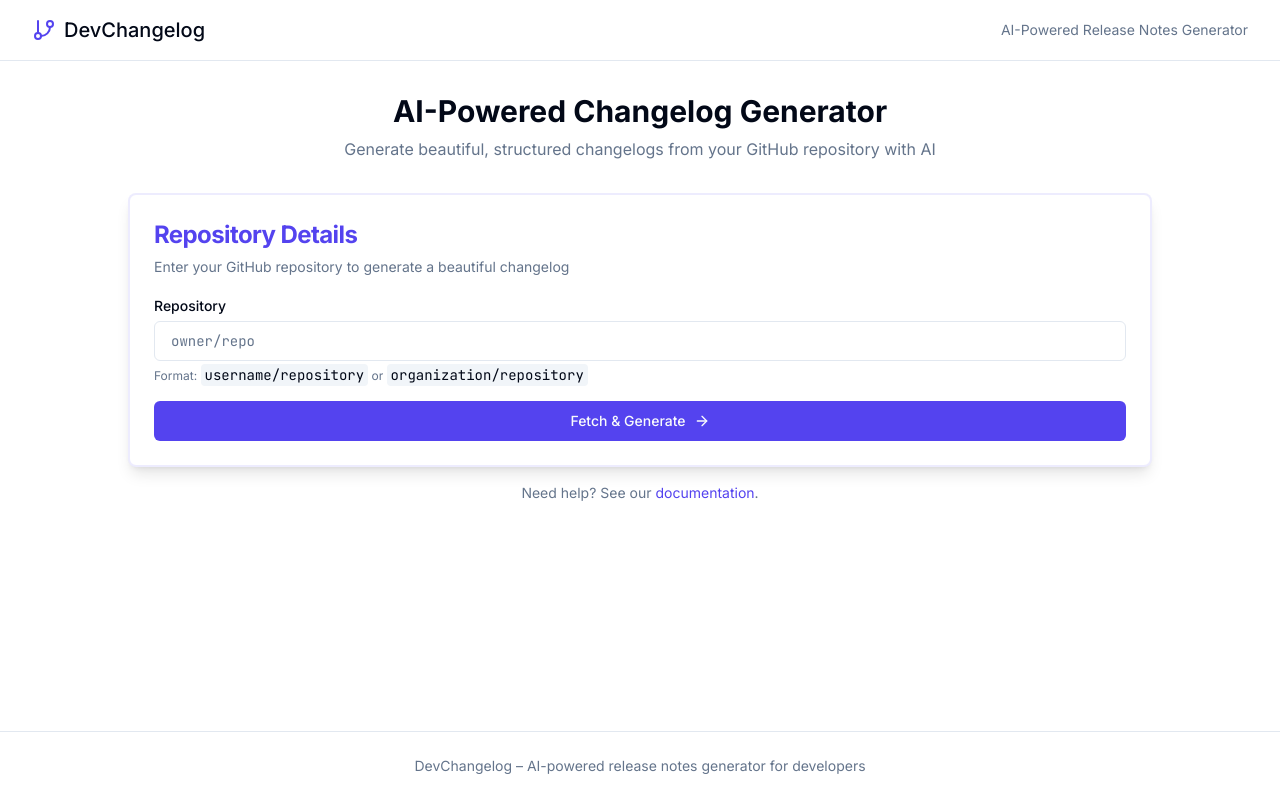
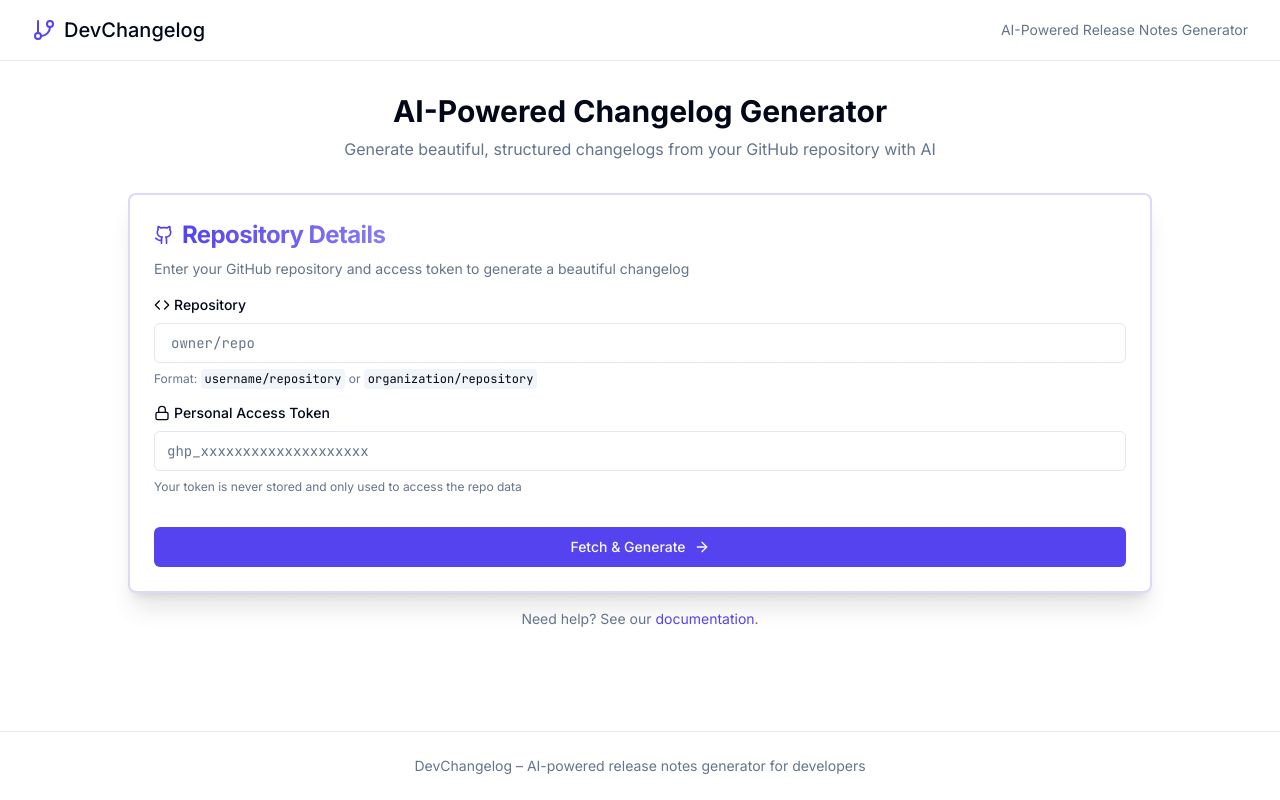
Before and after one commit to marianaramd/bullet-scribe-publish, a React (Vite) app: page / in a window 1280 px wide. Built offline with nearby package versions, Linux system fonts and the light colour scheme.

Commit message:
Add PAT input to GitHub form
Adds a new input field to the GitHub form for the user to enter their personal access token.

```diff
--- a/src/components/GitHubForm.tsx
+++ b/src/components/GitHubForm.tsx
@@ -5,15 +5,16 @@ import { Input } from '@/components/ui/input';
 import { Label } from '@/components/ui/label';
 import { Card, CardContent, CardDescription, CardFooter, CardHeader, CardTitle } from '@/components/ui/card';
 import { toast } from '@/hooks/use-toast';
-import { ArrowRight } from 'lucide-react';
+import { ArrowRight, Code, Github } from 'lucide-react';
 
 interface GitHubFormProps {
-  onGenerate: (data: { repoOwner: string; repoName: string }) => void;
+  onGenerate: (data: { repoOwner: string; repoName: string; token?: string }) => void;
   isLoading: boolean;
 }
 
 const GitHubForm = ({ onGenerate, isLoading }: GitHubFormProps) => {
   const [repoInput, setRepoInput] = useState('');
+  const [token, setToken] = useState('');
 
   const handleSubmit = (e: React.FormEvent) => {
     e.preventDefault();
@@ -30,22 +31,25 @@ const GitHubForm = ({ onGenerate, isLoading }: GitHubFormProps) => {
     }
 
     const [, repoOwner, repoName] = repoMatch;
-    onGenerate({ repoOwner, repoName });
+    onGenerate({ repoOwner, repoName, token: token.trim() || undefined });
   };
 
   return (
-    <Card className="w-full border-2 border-primary/10 shadow-lg bg-gradient-to-b from-card to-background">
-      <CardHeader className="pb-4">
-        <CardTitle className="text-2xl font-bold text-primary">Repository Details</CardTitle>
+    <Card className="w-full border-2 border-primary/20 shadow-xl bg-gradient-to-br from-card to-background/60 hover:shadow-lg transition-all">
+      <CardHeader className="pb-4 space-y-1">
+        <div className="flex items-center gap-2 mb-1">
+          <Github className="h-5 w-5 text-primary" />
+          <CardTitle className="text-2xl font-bold bg-clip-text text-transparent bg-gradient-to-r from-primary to-primary/70">Repository Details</CardTitle>
+        </div>
         <CardDescription className="text-muted-foreground">
-          Enter your GitHub repository to generate a beautiful changelog
+          Enter your GitHub repository and access token to generate a beautiful changelog
         </CardDescription>
       </CardHeader>
       <form onSubmit={handleSubmit}>
-        <CardContent className="pb-2">
-          <div className="space-y-1">
-            <Label htmlFor="github-repo" className="text-sm font-medium">
-              Repository
+        <CardContent className="space-y-4">
+          <div className="space-y-2">
+            <Label htmlFor="github-repo" className="text-sm font-medium flex items-center gap-1">
+              <Code className="h-4 w-4" /> Repository
             </Label>
             <div className="relative">
               <Input
@@ -53,18 +57,38 @@ const GitHubForm = ({ onGenerate, isLoading }: GitHubFormProps) => {
                 placeholder="owner/repo"
                 value={repoInput}
                 onChange={(e) => setRepoInput(e.target.value)}
-                className="font-mono pl-4 pr-4 focus-visible:ring-primary/50"
+                className="font-mono pl-4 pr-4 focus-visible:ring-primary/50 transition-all"
               />
             </div>
-            <p className="text-xs text-muted-foreground mt-1">
-              Format: <code>username/repository</code> or <code>organization/repository</code>
+            <p className="text-xs text-muted-foreground">
+              Format: <code className="px-1 py-0.5 bg-muted rounded text-xs">username/repository</code> or <code className="px-1 py-0.5 bg-muted rounded text-xs">organization/repository</code>
+            </p>
+          </div>
+
+          <div className="space-y-2">
+            <Label htmlFor="github-token" className="text-sm font-medium flex items-center gap-1">
+              <svg xmlns="http://www.w3.org/2000/svg" width="16" height="16" viewBox="0 0 24 24" fill="none" stroke="currentColor" strokeWidth="2" strokeLinecap="round" strokeLinejoin="round" className="h-4 w-4">
+                <rect width="18" height="11" x="3" y="11" rx="2" ry="2" />
+                <path d="M7 11V7a5 5 0 0 1 10 0v4" />
+              </svg> Personal Access Token
+            </Label>
+            <Input
+              id="github-token"
+              type="password"
+              placeholder="ghp_xxxxxxxxxxxxxxxxxxxx"
+              value={token}
+              onChange={(e) => setToken(e.target.value)}
+              className="font-mono focus-visible:ring-primary/50 transition-all"
+            />
+            <p className="text-xs text-muted-foreground">
+              Your token is never stored and only used to access the repo data
             </p>
           </div>
         </CardContent>
         <CardFooter className="pt-2">
           <Button
             type="submit"
-            className="w-full group transition-all hover:shadow-md"
+            className="w-full group transition-all hover:shadow-md border-primary/20 hover:bg-primary/90"
             disabled={isLoading}
           >
             {isLoading ? 'Fetching & Generating...' :
--- a/src/pages/Index.tsx
+++ b/src/pages/Index.tsx
@@ -7,9 +7,12 @@ import { toast } from '@/hooks/use-toast';
 
 // Mock function to simulate fetching from GitHub API and AI-generation
 // In a real application, this would call the GitHub API and then process with AI
-const generateChangelog = async (owner: string, repo: string) => {
+const generateChangelog = async (owner: string, repo: string, token?: string) => {
   // Simulate API delay
   await new Promise(resolve => setTimeout(resolve, 2000));
+
+  // In a real implementation, the token would be used for GitHub API authentication
+  console.log('Using token:', token ? 'Token provided' : 'No token provided');
 
   // Mock response - in a real app this would be from GitHub API + AI
   return [
@@ -46,13 +49,13 @@ const Index = () => {
   const [changelog, setChangelog] = useState<any[] | null>(null);
   const [repoDetails, setRepoDetails] = useState<{ owner: string; name: string } | null>(null);
 
-  const handleGenerate = async ({ repoOwner, repoName }: { repoOwner: string; repoName: string }) => {
+  const handleGenerate = async ({ repoOwner, repoName, token }: { repoOwner: string; repoName: string; token?: string }) => {
     setIsLoading(true);
 
     try {
       console.log('Repo details:', repoOwner + '/' + repoName);
 
-      const generatedChangelog = await generateChangelog(repoOwner, repoName);
+      const generatedChangelog = await generateChangelog(repoOwner, repoName, token);
 
       setChangelog(generatedChangelog);
       setRepoDetails({ owner: repoOwner, name: repoName });
```
